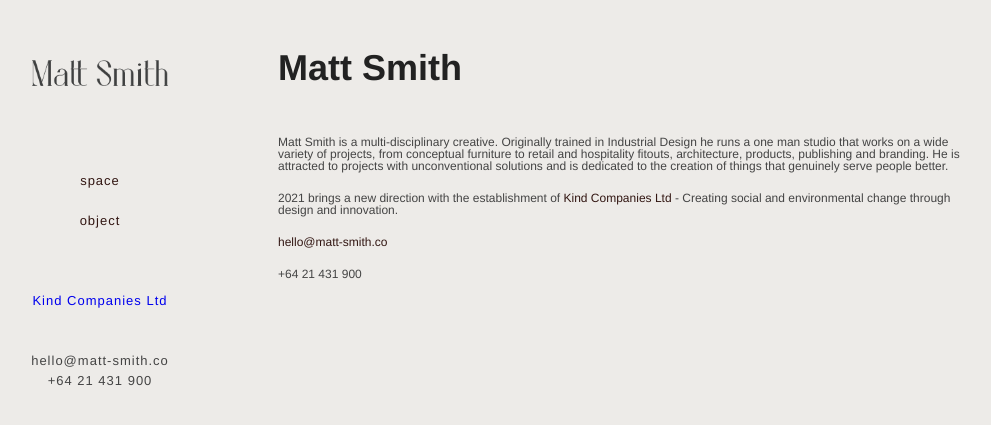
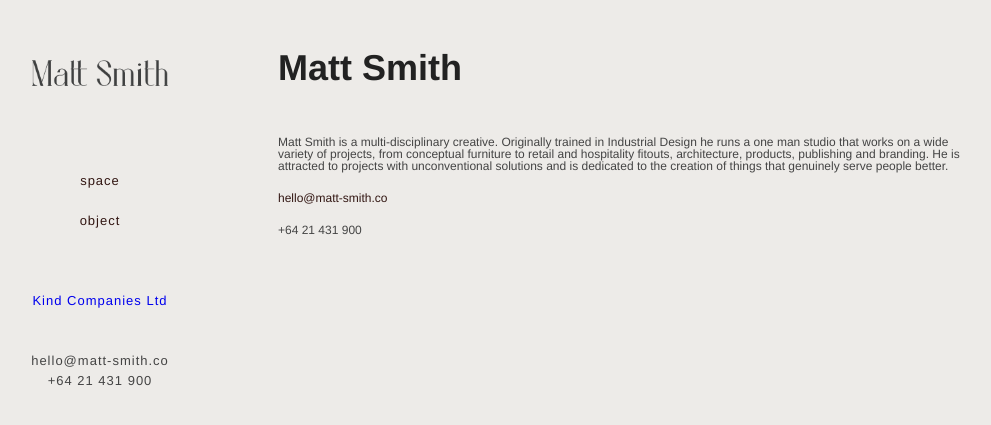
Before and after one commit to studiomattsmith/studiomattsmith.github.io, a Jekyll site: the page built from _posts/2030-01-01-matt.md, in a window 1280 px wide. Shown: the top 425 px of the page, without its empty margins (28-1019 px from the left). Built offline with Jekyll 4.4.1, drawn with Linux system fonts in a browser that asks for light colours.

Commit message:
Update 2030-01-01-matt.md

```diff
--- a/_posts/2030-01-01-matt.md
+++ b/_posts/2030-01-01-matt.md
@@ -12,7 +12,6 @@ orientation: portrait
 
 Matt Smith is a multi-disciplinary creative. Originally trained in Industrial Design he runs a one man studio that works on a wide variety of projects, from conceptual furniture to retail and hospitality fitouts, architecture, products, publishing and branding. He is attracted to projects with unconventional solutions and is dedicated to the creation of things that genuinely serve people better.
 
-2021 brings a new direction with the establishment of <a href="https://www.kindco.ltd/" target="_blank">Kind Companies Ltd</a> - Creating social and environmental change through design and innovation.
 
 [hello@matt-smith.co](mailto:hello@matt-smith.co)
 
```
